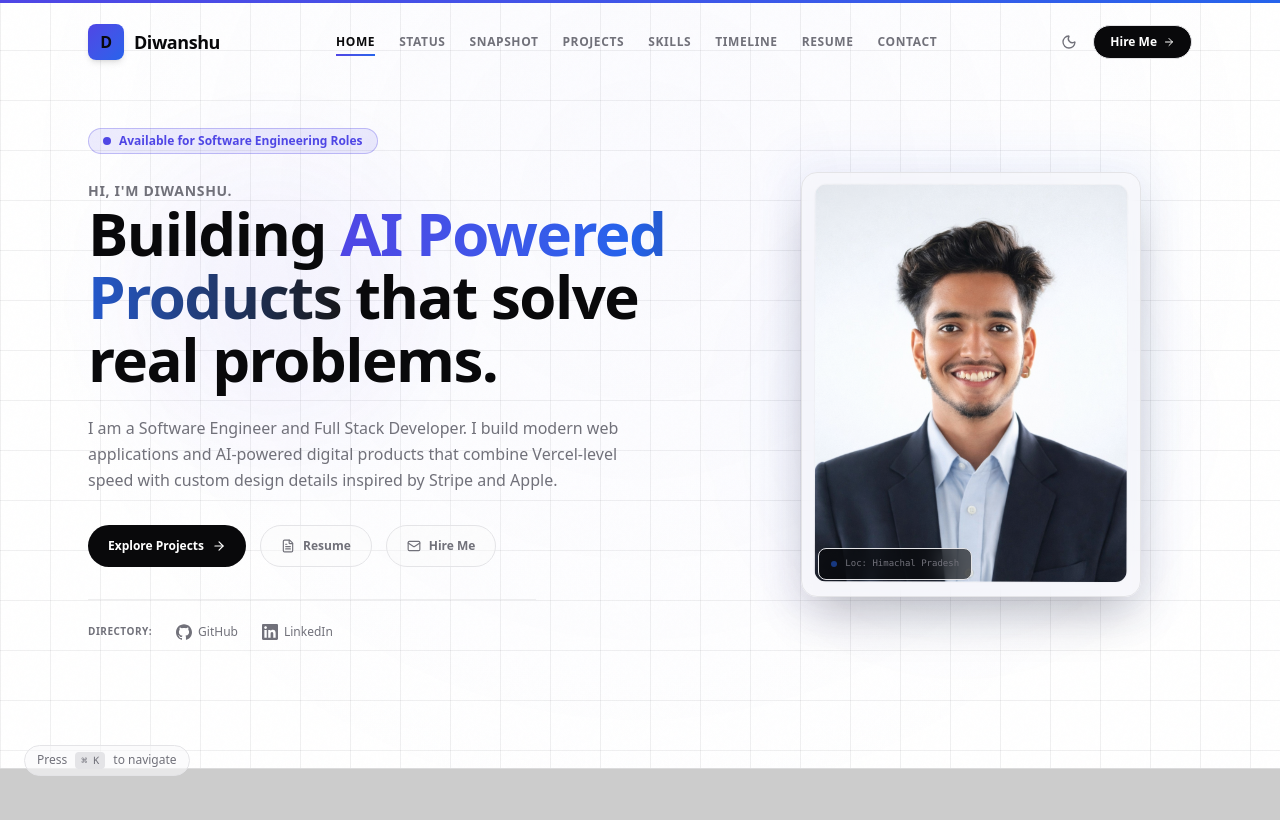
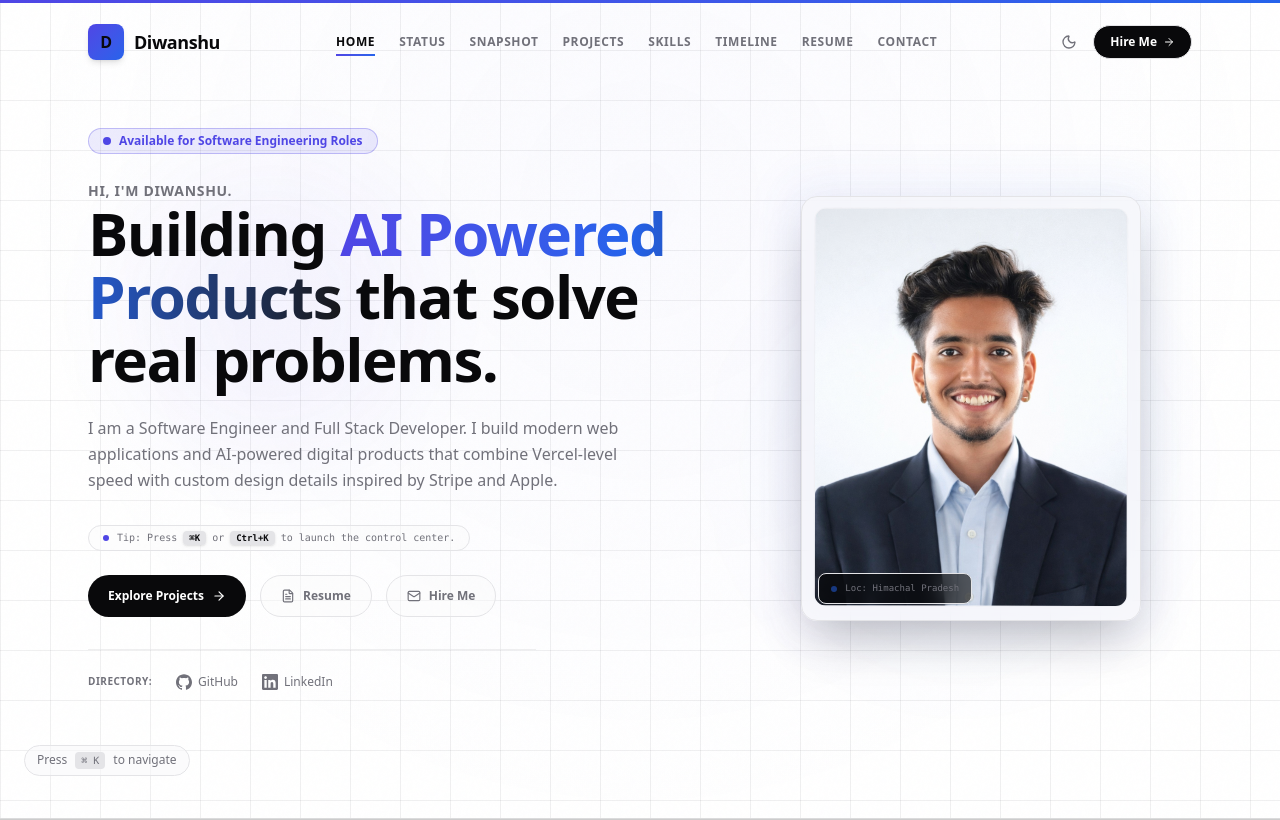
Before and after one commit to diwanshu200419-commits/portfolio, a Next.js app: page / in a window 1280 px wide. Shown: the top 820 px of the page. Built offline with nearby package versions, Linux system fonts and the light colour scheme.

Commit message:
feat: add interactive Command Menu shortcut banner and refine bento card hover shadows

```diff
--- a/src/app/globals.css
+++ b/src/app/globals.css
@@ -150,6 +150,6 @@ body {
 }
 
 .card-border-glow:hover {
-  border-color: rgba(99, 102, 241, 0.35);
-  box-shadow: 0 0 30px rgba(99, 102, 241, 0.03);
+  border-color: var(--accent-purple);
+  box-shadow: 0 10px 30px -10px rgba(99, 102, 241, 0.08);
 }
--- a/src/components/Hero.tsx
+++ b/src/components/Hero.tsx
@@ -126,6 +126,25 @@ export default function Hero() {
             >
               I am a Software Engineer and Full Stack Developer. I build modern web applications and AI-powered digital products that combine Vercel-level speed with custom design details inspired by Stripe and Apple.
             </motion.p>
+
+            {/* Interactive Command Shortcut Reminder */}
+            <motion.div
+              variants={itemVariants}
+              className="hidden sm:flex items-center gap-2 rounded-full border border-border-dark bg-card-bg/40 px-3.5 py-1 text-[10px] font-mono text-text-muted mb-6 select-none"
+            >
+              <span className="flex h-1.5 w-1.5 rounded-full bg-accent-purple animate-pulse" />
+              <span>
+                Tip: Press{" "}
+                <kbd className="rounded bg-border-dark px-1.5 py-0.5 text-[9px] font-semibold text-text-white shadow-sm">
+                  ⌘K
+                </kbd>{" "}
+                or{" "}
+                <kbd className="rounded bg-border-dark px-1.5 py-0.5 text-[9px] font-semibold text-text-white shadow-sm">
+                  Ctrl+K
+                </kbd>{" "}
+                to launch the control center.
+              </span>
+            </motion.div>
 
             {/* Action Buttons Grid */}
             <motion.div
```
